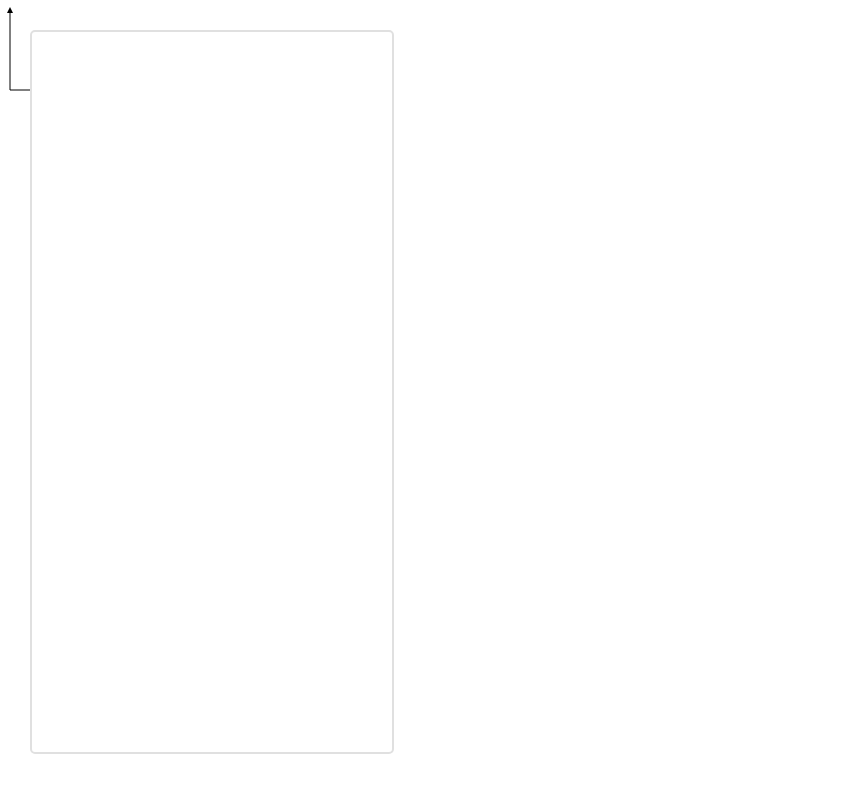
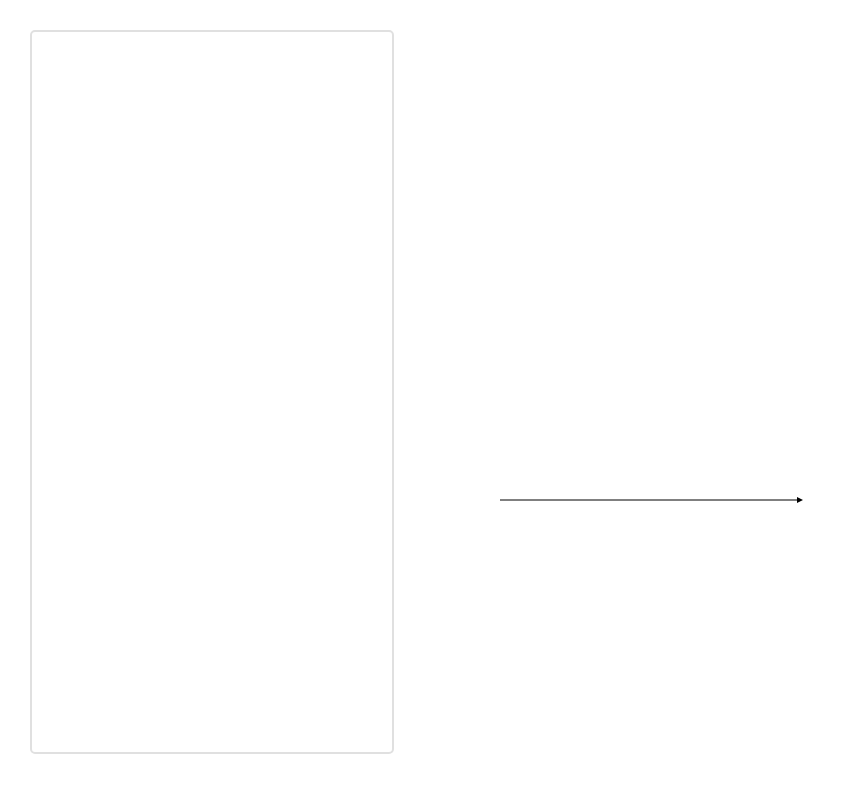
Before and after one commit to rsk7/diagram, a React (Create React App) app: page / in a window 1280 px wide. Shown: the top 792 px of the page, without its empty margins (0-857 px from the left). Built offline with nearby package versions, Linux system fonts and the light colour scheme.

Commit message:
adding arrows

```diff
--- a/src/App.tsx
+++ b/src/App.tsx
@@ -5,6 +5,7 @@ import { useState, useEffect } from "react";
 import SequenceReader from "./SequenceReader";
 import useSvgMatrixState from "./useSvgMatrixState";
 import sequenceDiagramLayout from "./SequenceDiagramLayout";
+import MessageArrow from "./MessageArrow";
 
 function App() {
   const [sequenceText, setSequenceText] = useState(() => {
@@ -50,16 +51,16 @@ function App() {
           </marker>
         </defs>
         <g id="matrix-group" transform={`${matrixState.toString()}`}>
-          {lifelineProps.map((p) => (
+          {Array.from(lifelineProps.values()).map((p) => (
             <Lifeline {...p} />
           ))}
-          <polyline
-            points="10,10 10,90 90,90"
-            fill="none"
-            stroke="black"
-            marker-start="url(#arrow)"
-            marker-end="url(#arrow)"
-          />
+          <MessageArrow
+            x={500}
+            y={500}
+            description="test"
+            length={300}
+            direction="right"
+          ></MessageArrow>
         </g>
       </svg>
       <SequenceDescriber
--- /dev/null
+++ b/src/MessageArrow.tsx
@@ -0,0 +1,20 @@
+export interface MessageArrowProps {
+  x: number;
+  y: number;
+  description: string;
+  length: number;
+  direction: "left" | "right";
+}
+
+export default function MessageArrow(props: MessageArrowProps) {
+  return (
+    <polyline
+      points={`${props.x}, ${props.y} ${props.x + props.length} ${props.y}`}
+      fill="none"
+      stroke="black"
+      {...(props.direction === "right"
+        ? { markerEnd: "url(#arrow)" }
+        : { markerStart: "url(#arrow)" })}
+    ></polyline>
+  );
+}
--- a/src/SequenceDiagramLayout.ts
+++ b/src/SequenceDiagramLayout.ts
@@ -19,8 +19,8 @@ export default function sequenceDiagramLayout(
   const LIFELINE_SEPARATION = 50;
 
   // need lifeline props here
-  const lifelineProps = actors.reduce<LifelineProps[]>(
-    (acc: LifelineProps[], value: string) => {
+  const lifelineProps = actors
+    .reduce<LifelineProps[]>((acc: LifelineProps[], value: string) => {
       const { width, height } = getSize(value, FONT_SIZE, MAX_WIDTH, MIN_WIDTH);
       if (!acc.length) {
         return [
@@ -49,9 +49,13 @@ export default function sequenceDiagramLayout(
           }
         ];
       }
-    },
-    []
-  );
+    }, [])
+    .reduce<Map<string, LifelineProps>>((acc, value) => {
+      acc.set(value.name, value);
+      return acc;
+    }, new Map<string, LifelineProps>());
+
+  const interactions = diagram.interactions;
 
   return {
     lifelineProps
```
